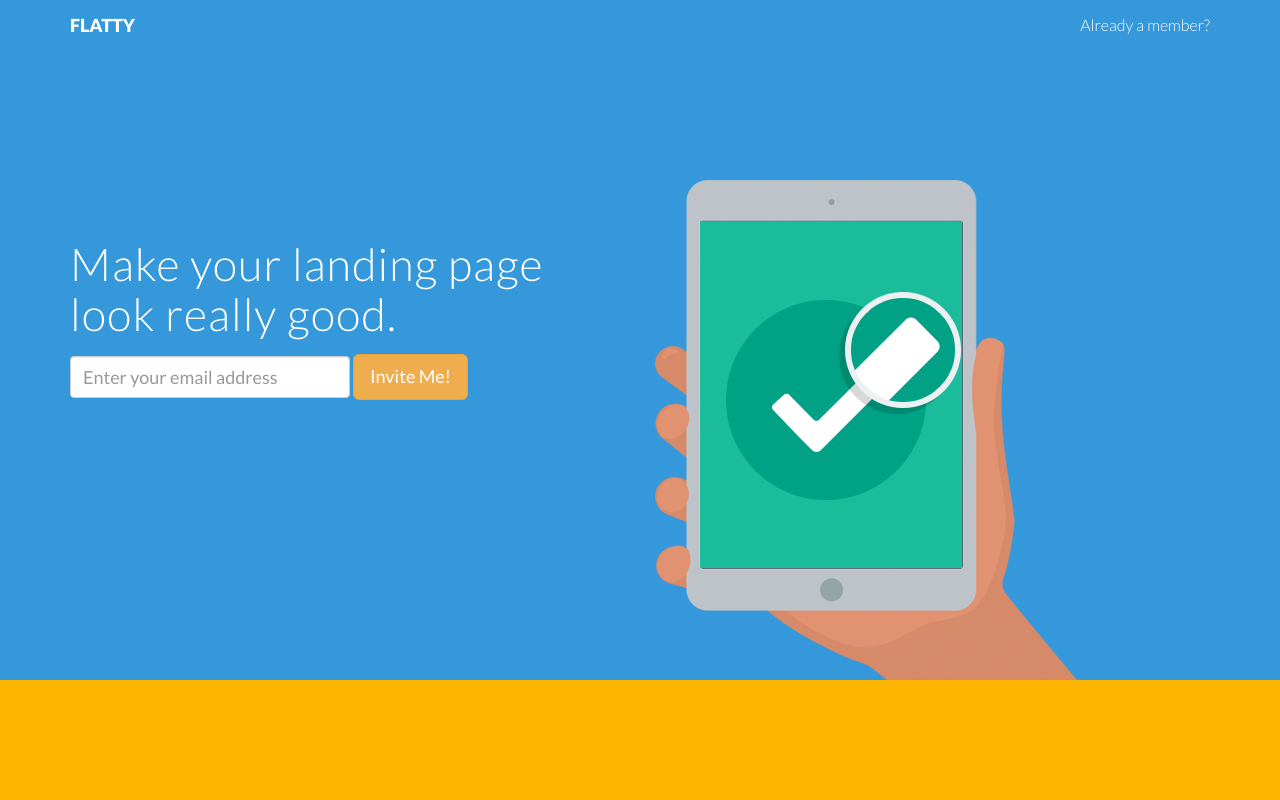
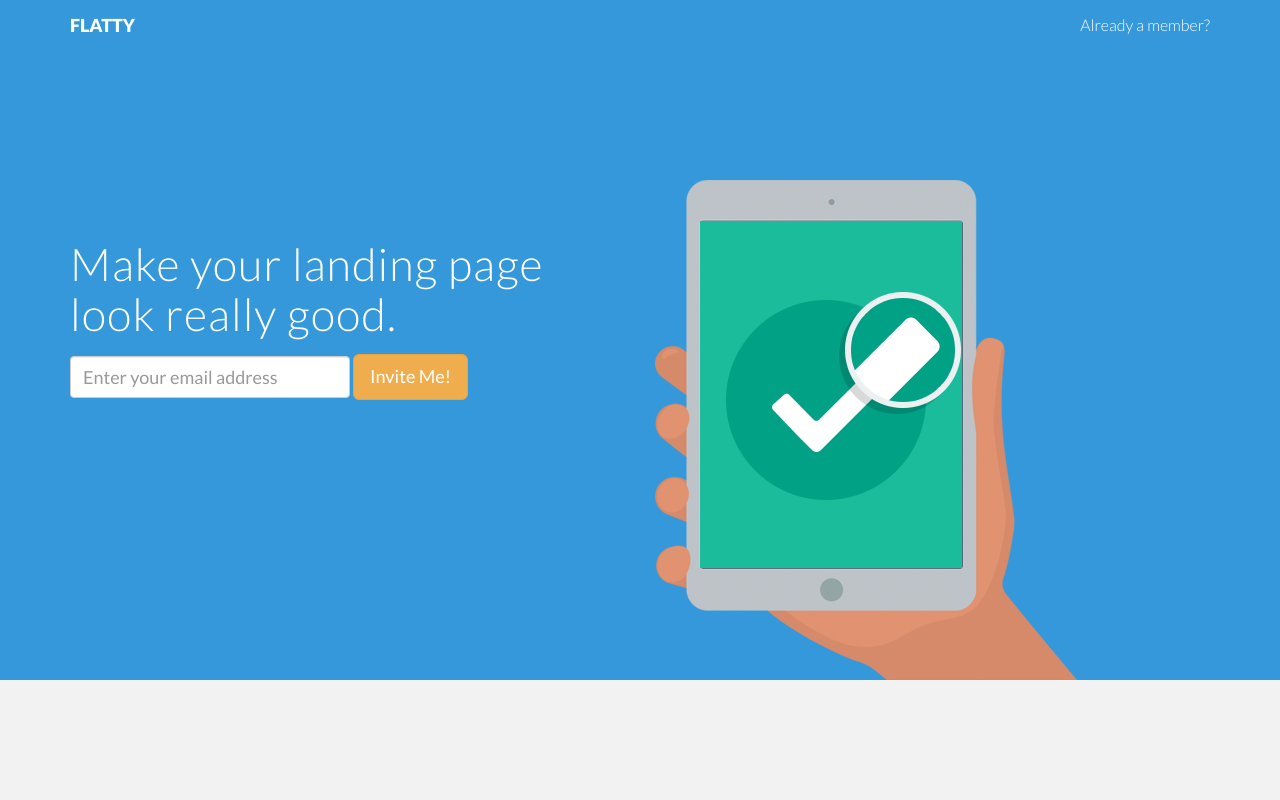
Before and after one commit to Chudleyj/HackNJIT, a PHP site: page / in a window 1280 px wide. Run offline with PHP 8.4, Linux system fonts and the light colour scheme; some libraries are stand-ins or nearby versions.

Commit message:
Update main.css

```diff
--- a/assets/css/main.css
+++ b/assets/css/main.css
@@ -8,7 +8,7 @@
  */
 
 body {
-  background-color: #ffb600;
+  background-color: #f2f2f2;
     font-family: 'Lato', sans-serif;
     font-weight: 300;
     font-size: 16px;
@@ -35,7 +35,7 @@ h3 {
 }
 
 h4 {
-	color: #95a5a6;
+	color: #ddca6a;
 	font-weight: 400;
 	font-size: 20px;
 }
```
